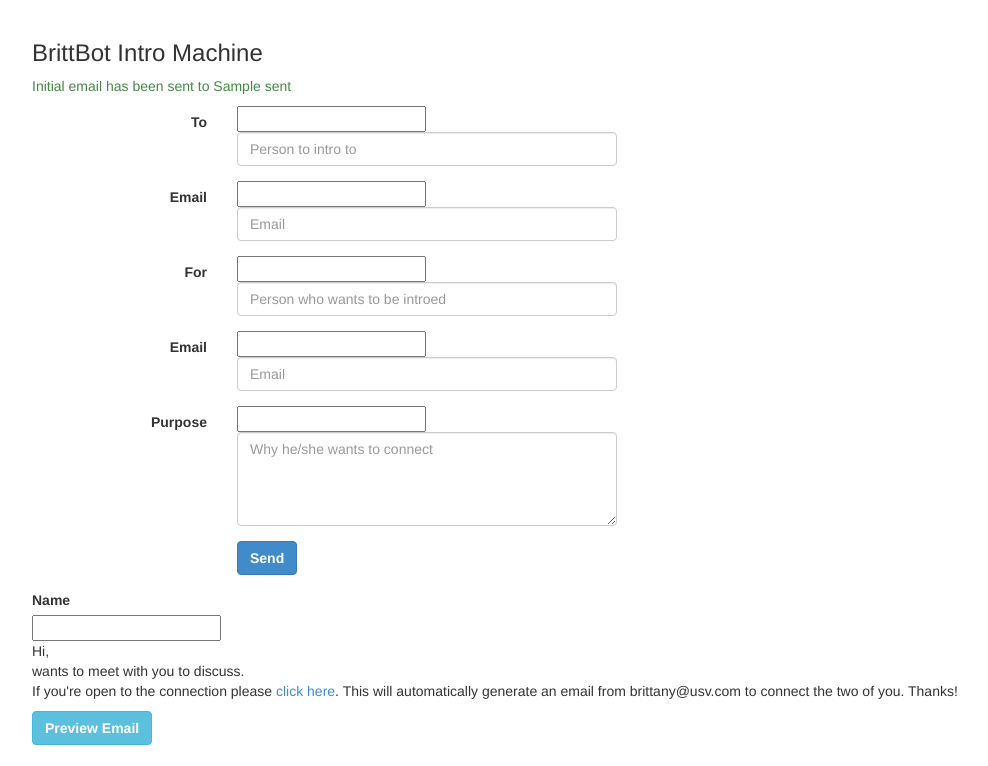
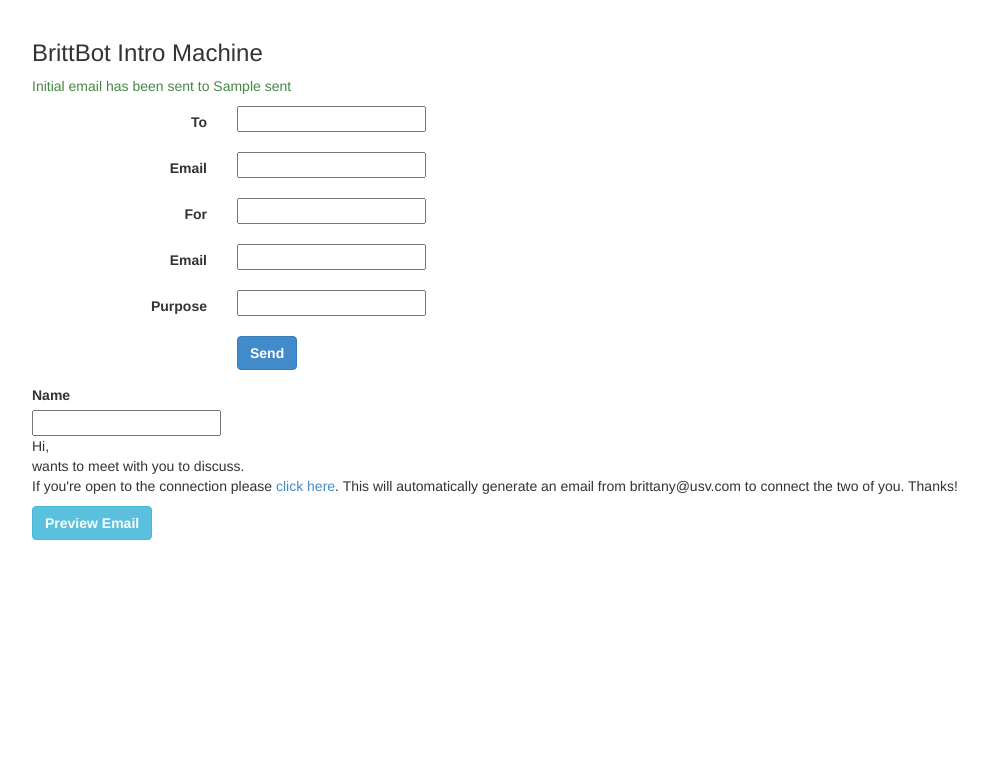
Before and after one commit to AlexanderPease/brittbot, a Django app: template intro/templates/index.html in a window 1280 px wide. Shown: the top 766 px of the page, without its empty margins (8-996 px from the left). Run offline with Django 3.2, Linux system fonts and the light colour scheme; the template is opened without the code that fills it: most values are stand-ins (such as "Sample title", 1, 10 or a date in 2020); form fields are guessed from the names that the template uses; parts of the project's set-up code (start-up, migrations or seed data) failed here and were passed over.

Commit message:
Finished form but emails not sending from brittany@usv.com. Pushing up to heroku to try there

```diff
--- a/intro/models.py
+++ b/intro/models.py
@@ -7,7 +7,7 @@
     to_email = models.EmailField(max_length=75, unique=False)
     for_name = models.CharField(max_length=75, unique=False)
     for_email = models.EmailField(max_length=75, unique=False)
-    purpose = models.CharField(max_length=500, unique=False)
+    purpose = models.TextField(max_length=500, unique=False)
     sent = models.DateField(blank=True, null=True, unique=False) # Date the first email was sent
     connected = models.DateField(blank=True, null=True, unique=False) # Date the connection email was sent to both people
 
@@ -26,3 +26,4 @@
         self.fields['to_email'].widget.attrs = {'class': 'form-control', 'placeholder': 'Email'}
         self.fields['for_name'].widget.attrs = {'class': 'form-control', 'placeholder': 'Person asking for the intro'}
         self.fields['for_email'].widget.attrs = {'class': 'form-control', 'placeholder': 'Email'}
+        self.fields['purpose'].widget.attrs = {'class': 'form-control', 'placeholder': 'Why he/she wants to connect', 'rows': '4'}
--- a/intro/templates/index.html
+++ b/intro/templates/index.html
@@ -36,7 +36,6 @@
 		  		<label for="to_name" class="col-lg-2 control-label">To</label>
 		    	<div class="col-lg-4">
 		    		{{ form.to_name }}
-		      		<input type="text" class="form-control" name="to_name" placeholder="Person to intro to">
 		    	</div>
 		  	</div>
 		  	<div class="form-group">
@@ -46,7 +45,6 @@
 		  		<label for="to_email" class="col-lg-2 control-label">Email</label>
 		    	<div class="col-lg-4">
 		    		{{ form.to_email }}
-		      		<input type="text" class="form-control" name="to_email" placeholder="Email">
 		    	</div>
 		  	</div>
 		  	<div class="form-group">
@@ -56,7 +54,6 @@
 		  		<label for="for_name" class="col-lg-2 control-label">For</label>
 		    	<div class="col-lg-4">
 		    		{{ form.for_name }}
-		      		<input type="text" class="form-control" name="for_name" placeholder="Person who wants to be introed">
 		    	</div>
 		  	</div>
 		  	<div class="form-group">
@@ -66,7 +63,6 @@
 		  		<label for="for_email" class="col-lg-2 control-label">Email</label>
 		    	<div class="col-lg-4">
 		    		{{ form.for_email }}
-		      		<input type="text" class="form-control" name="for_email" placeholder="Email">
 		    	</div>
 		  	</div>
 		  	<div class="form-group">
@@ -76,7 +72,6 @@
 		  		<label for="purpose" class="col-lg-2 control-label">Purpose</label>
 		    	<div class="col-lg-4">
 		    		{{ form.purpose }}
-		      		<textarea class="form-control" name="purpose" rows="4" placeholder="Why he/she wants to connect"></textarea>
 		    	</div>
 		  	</div>
 
```
Also changed, not shown: brittbot/sqlite3.db, 3 other files.
